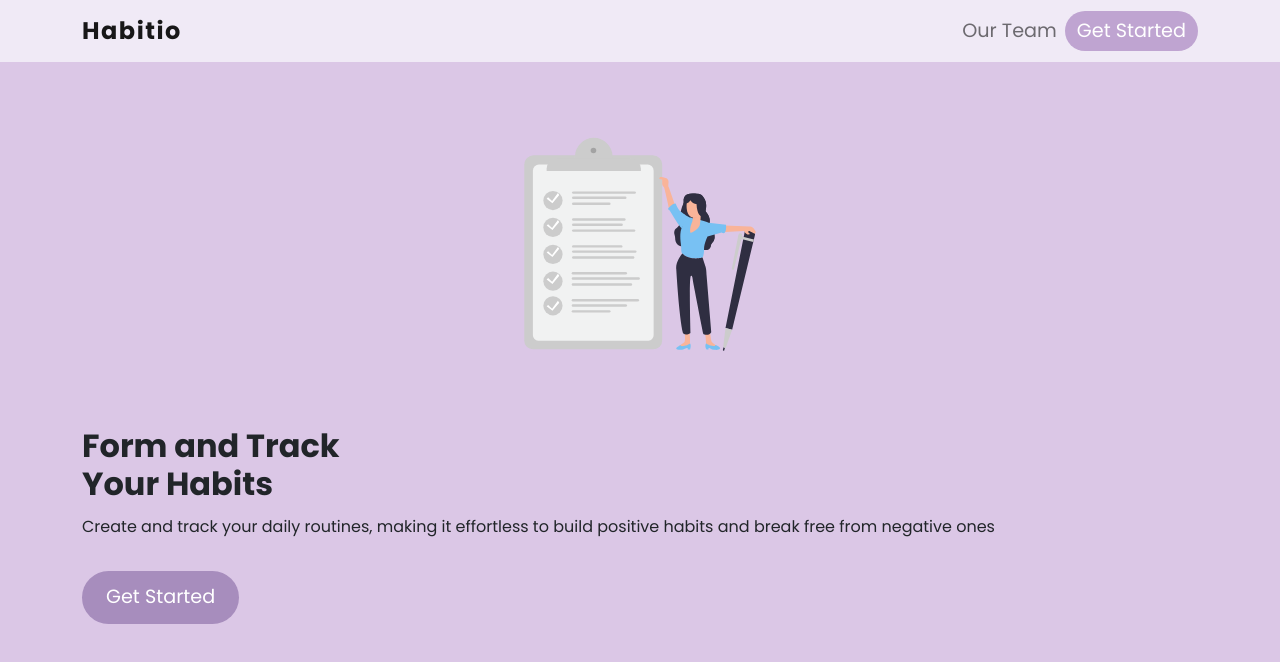
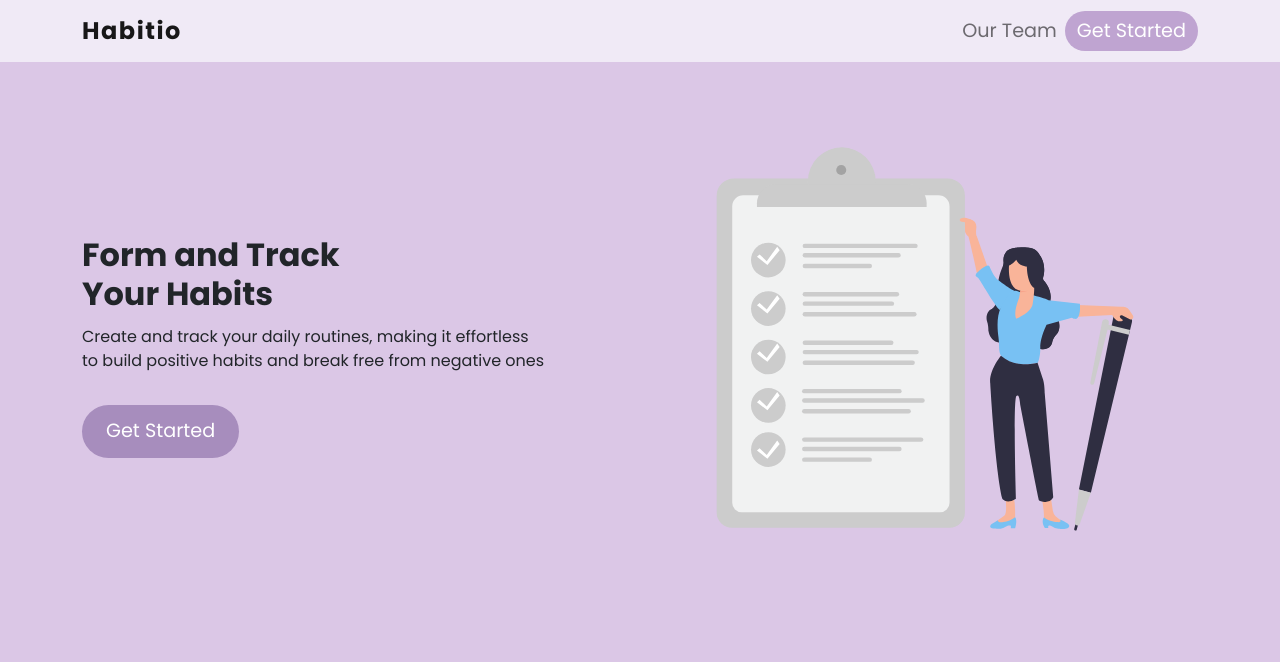
Before and after one commit to dinhplnguyen/habitio, a React (Create React App) app: page / in a window 1280 px wide. Shown: the top 662 px of the page. Built offline with nearby package versions, Linux system fonts and the light colour scheme.

Commit message:
add responsiveness

```diff
--- a/src/components/Home/Home.css
+++ b/src/components/Home/Home.css
@@ -35,3 +35,21 @@
   width: 300px;
   justify-self: center;
 }
+
+@media screen and (min-width: 1024px) {
+  .container {
+    margin-left: auto;
+    margin-right: auto;
+  }
+  .home__container {
+    grid-template-columns: repeat(2, 1fr);
+    align-items: center;
+  }
+  .home__img {
+    order: 1;
+    width: 540px;
+  }
+  .home__description {
+    padding-right: 5rem;
+  }
+}
```
